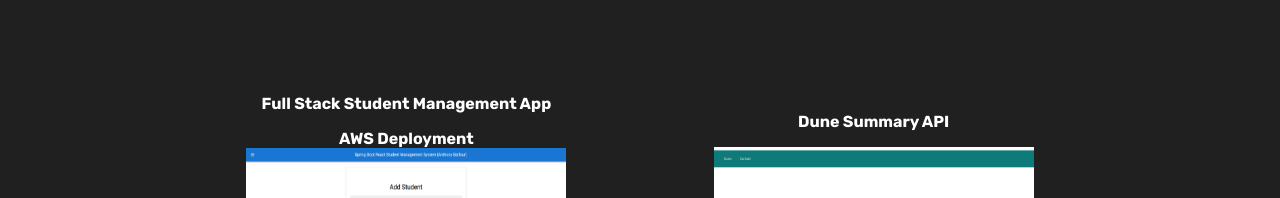
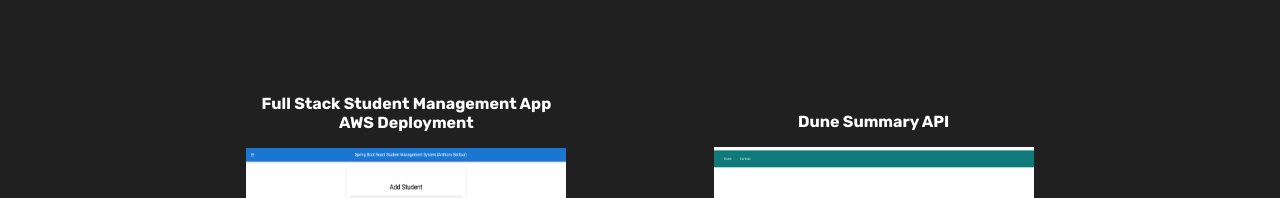
Before and after one commit to anthony-balfour/anthony-balfour.github.io, a React (Create React App) app: page / in a window 1280 px wide. Shown: the part 2032-2230 px from the top of the page. Built offline with nearby package versions, Linux system fonts and the light colour scheme; a web font is replaced by a local one.

Commit message:
adjusted student system heading

```diff
--- a/src/Sections/Projects/projects.css
+++ b/src/Sections/Projects/projects.css
@@ -47,6 +47,8 @@
 .project-img-title {
   margin-bottom: 1rem;
 }
+
+
 
 .tools {
   max-width: 20rem;
--- a/src/Sections/Projects/projects.js
+++ b/src/Sections/Projects/projects.js
@@ -3,7 +3,6 @@
 import dune from "../../assets/dune.png";
 import crud from "../../assets/crud.png";
 import expedia from "../../assets/expedia.png";
-import seahawks from "../../assets/seahawks.png";
 import student from "../../assets/student.png"
 
 const Projects = () => {
@@ -37,8 +36,8 @@
 
       <div className="projects-container" >
         <div className="project-container">
-          <h4 className="project-img-title">Full Stack Student Management App</h4>
-          <h4>AWS Deployment</h4>
+          <h4>Full Stack Student Management App</h4>
+          <h4 className="project-img-title">AWS Deployment</h4>
           <img className="project-img" src={student} alt="Student Management App Screenshot" />
           <p className="tools"> Tools: React, Spring Boot, MySQL, Material UI, AWS (RDS, EC2, S3)</p>
           <aisde className="img-links">
```
